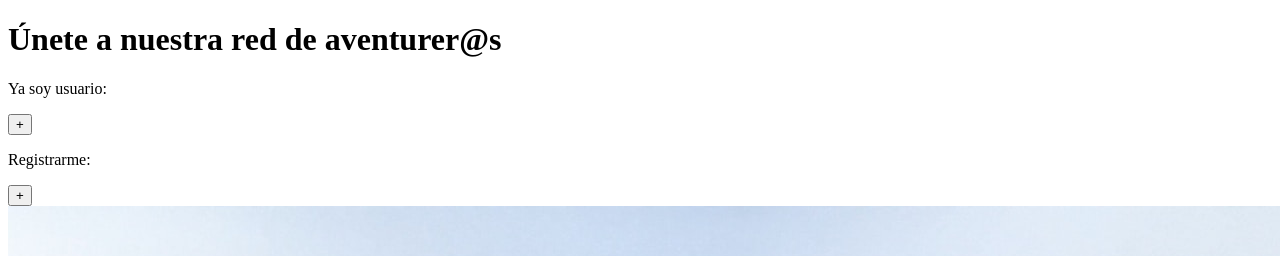
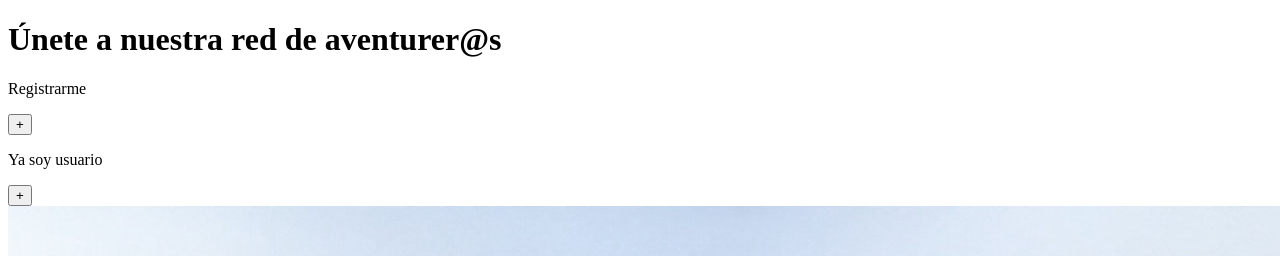
Before and after one commit to pilarrus/react-provisional-name, a React (Create React App) app: page / in a window 1280 px wide. Shown: the top 256 px of the page. Built offline with nearby package versions, Linux system fonts and the light colour scheme; the HTML template or start-up script is replaced by a standard one.

Commit message:
refactorizado css y componentes

```diff
--- a/src/App.tsx
+++ b/src/App.tsx
@@ -5,6 +5,7 @@ const App: React.FC = () => {
   return (
     <div data-testid="main">
       <Home />
+
     </div>
   );
 };
--- /dev/null
+++ b/src/containers/SocialHome/Button.tsx
@@ -0,0 +1,12 @@
+import React from "react";
+
+
+const Button: React.FC<{ title: string, labelButton: string }> = ({ title = "", labelButton }) => (
+  <div className="social__right-btn">
+    <p>{title}</p>
+    <button>{labelButton}</button>
+  </div>
+);
+
+
+export default Button;
--- /dev/null
+++ b/src/containers/SocialHome/Form.tsx
@@ -0,0 +1,24 @@
+import React from "react";
+
+
+export const Form = () => {
+  return (
+    <div className="social__right-form">
+      <form>
+        <input type="text" placeholder="Nombre" />
+        <input type="text" placeholder="Apellidos" />
+        <input type="email" />
+        <div>Fecha de nacimiento</div>
+        <input type="date"></input>
+        <input type="password" placeholder="Contraseña" />
+        <div>Género</div>
+        <span><input type="radio" name="gender" /><label>Mujer</label></span>
+        <span><input type="radio" name="gender" /><label>Hombre</label></span>
+        <span><input type="radio" name="gender" /><label>Otro</label></span>
+        <input type="submit" value="Registro" />
+      </form>
+    </div>
+  )
+}
+
+export default Form;
--- /dev/null
+++ b/src/containers/SocialHome/Image.tsx
@@ -0,0 +1,13 @@
+import React from "react";
+import image from "../../images/coffee.jpg";
+
+export const CoffeeImage = () => {
+
+  return (
+    <div className="social__right-image">
+      <img src={image} alt="coffee" />
+    </div>
+  )
+}
+
+export default CoffeeImage;
--- /dev/null
+++ b/src/containers/SocialHome/Info.tsx
@@ -0,0 +1,15 @@
+import React from "react";
+import Button from "./Button";
+
+export const Info = () => {
+
+  return (
+    <div className="social__left">
+      <h1 className="social__left-title">Únete a nuestra red de aventurer@s</h1>
+      <Button title="Registrarme" labelButton="+" />
+      <Button title="Ya soy usuario" labelButton="+" />
+    </div>
+  )
+}
+
+export default Info;
--- /dev/null
+++ b/src/containers/SocialHome/Login.tsx
@@ -0,0 +1,19 @@
+import React from "react";
+
+export const Login = () => {
+  return (
+    <div className="social__right-login">
+      <label> Usuario y contraseña</label>
+      <form>
+        <label>Usuario:</label>
+        <input type="text"></input>
+        <br />
+        <label>Contraseña:</label>
+        <input type="password"></input>
+        <input type="submit" value="Acceder" />
+      </form>
+    </div>
+  )
+}
+
+export default Login;
--- /dev/null
+++ b/src/containers/SocialHome/Register.tsx
@@ -0,0 +1,16 @@
+import React from "react";
+import Form from "./Form";
+import CoffeeImage from "./Image";
+import Login from "./Login";
+
+
+const Register = () =>
+  (
+    <div className="social__right">
+      <CoffeeImage />
+      <Login />
+      <Form />
+    </div>
+  )
+
+export default Register;
--- a/src/containers/SocialHome/SocialHome.tsx
+++ b/src/containers/SocialHome/SocialHome.tsx
@@ -1,68 +1,28 @@
 import React from "react";
-import image from "../../images/coffee.jpg";
+import Info from "./Info";
+import Register from "./Register";
 
-
-class Social extends React.Component {
+class SocialHome extends React.Component {
 
   state = {
     clickLogin: false,
     clickRegister: false
   }
 
+  stateHandler = {
+
+
+  };
+
   render() {
 
     return (
-
-
       <div className="social" >
-
-        <div className="social__info-box">
-          <h1 className="social__info-box-title">
-            Únete a nuestra red de aventurer@s
-        </h1>
-          <div className="social__info-box-users">
-            <p>Ya soy usuario:</p>
-            <button>+</button>
-            <p>Registrarme:</p>
-            <button>+</button>
-          </div>
-        </div>
-
-        <div className="social__img-box">
-          <img src={image} alt="coffee" />
-        </div>
-        <div className="social__login-box">
-          <label> Usuario y contraseña</label>
-          <form>
-            <label>Usuario:</label>
-            <input type="text"></input>
-            <br />
-            <label>Contraseña:</label>
-            <input type="password"></input>
-          </form>
-        </div>
-        <div className="social__form-box">
-          <label> Registro</label>
-          <form>
-            <label>Nombre:</label>
-            <input type="text"></input>
-            <br />
-            <label>Apellidos:</label>
-            <input type="text"></input>
-          </form>
-        </div>
+        <Info />
+        <Register />
       </div >
     )
-
   }
-
-  /*import React from "react";
-
-  export const Social = () => {
-    <div>
-      Hola soy Social;
-    </div>
-  }*/
 }
 
-export default Social;
+export default SocialHome;
--- a/src/pages/Home.tsx
+++ b/src/pages/Home.tsx
@@ -1,10 +1,10 @@
 import React from "react";
-import Social from "../containers/SocialHome";
+import SocialHome from "../containers/SocialHome";
 
 const Home: React.FC = () => {
   return (
     <div>
-      <Social />
+      <SocialHome />
     </div>
   );
 };
--- a/src/sass/layout/_containerSocial.scss
+++ /dev/null
@@ -1,47 +0,0 @@
-.social {
-  height: 75vh;
-  background-image: linear-gradient(
-    to left,
-    $color-blue-dark,
-    rgba(255, 255, 255, 0.212)
-  );
-  clip-path: polygon(0 0, 100% 0, 100% 100%, 0% 55vh);
-
-  &__info-box {
-    background-color: green;
-    width: 50vw;
-    height: 75vh;
-    float: left;
-
-    &-title,
-    &-users {
-      text-align: center;
-    }
-
-    &-title {
-      font-family: $font-tittle;
-      font-size: 3rem;
-    }
-    &-users {
-      font-family: $font-content;
-      font-size: 1.2rem;
-    }
-  }
-
-  &__form-box {
-    background-color: blue;
-    width: 50vw;
-    float: left;
-  }
-
-  &__login-box {
-    background-color: yellow;
-    width: 50vw;
-    float: left;
-    // visibility: hidden;
-  }
-}
-
-img {
-  width: 30vh;
-}
--- /dev/null
+++ b/src/sass/layout/_homeSocial.scss
@@ -0,0 +1,58 @@
+.social {
+  height: 75vh;
+  /*background-image: linear-gradient(
+    to left,
+    $color-blue-dark,
+    rgba(255, 255, 255, 0.212)
+  );*/
+  clip-path: polygon(0 0, 100% 0, 100% 100%, 0% 55vh);
+
+  // lado izquiero
+  &__left{
+    background-color: green;
+    width: 50vw;
+    height: 75vh;
+    float: left;
+    text-align: center;
+
+    &-title{
+      font-family: $font-tittle;
+    }
+
+    &-btn{
+      font-family: $font-content;
+    }
+  }  // fin lado izquierdo
+
+      // lado derecho
+
+  &__right{
+    background-color: blue;
+    width: 50vw;
+    height: 75vh;
+    float: left;
+
+    &-image{
+      width: 50vw;
+
+      img{
+        width: 30vh;
+        clip-path: circle(50% at 50% 50%);
+      }
+    }
+
+    &-form{
+      background-color: red;
+      //display: none;
+    }
+
+    &-login{
+      background-color: yellow;
+      //display: none;
+    }
+
+  }
+
+  // Hasta aquí refactorizado
+
+}
--- a/src/sass/main.scss
+++ b/src/sass/main.scss
@@ -10,6 +10,6 @@
 @import "components/button";
 
 @import "layout/header";
-@import "layout/containerSocial";
+@import "layout/homeSocial";
 
 @import "pages/home";
```
